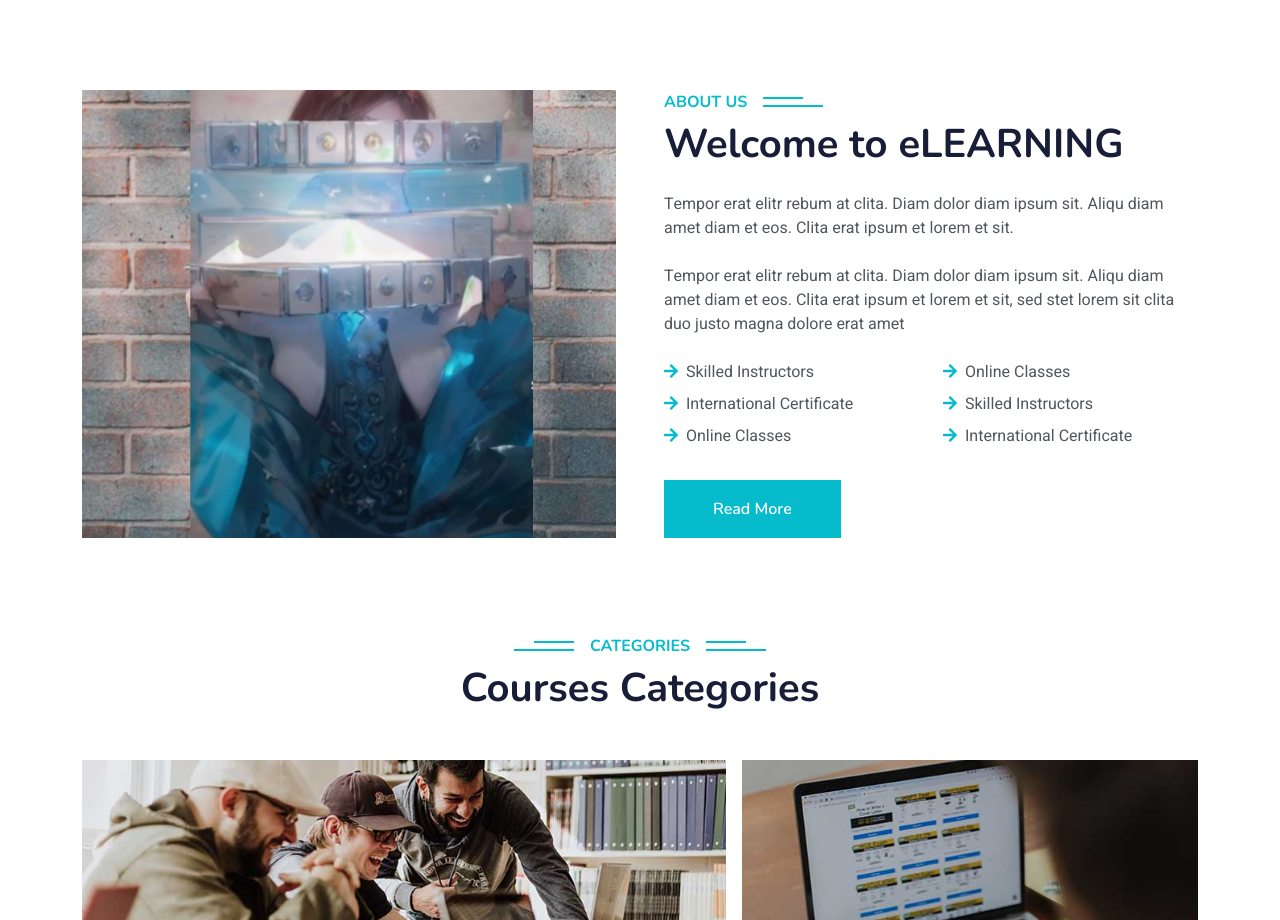
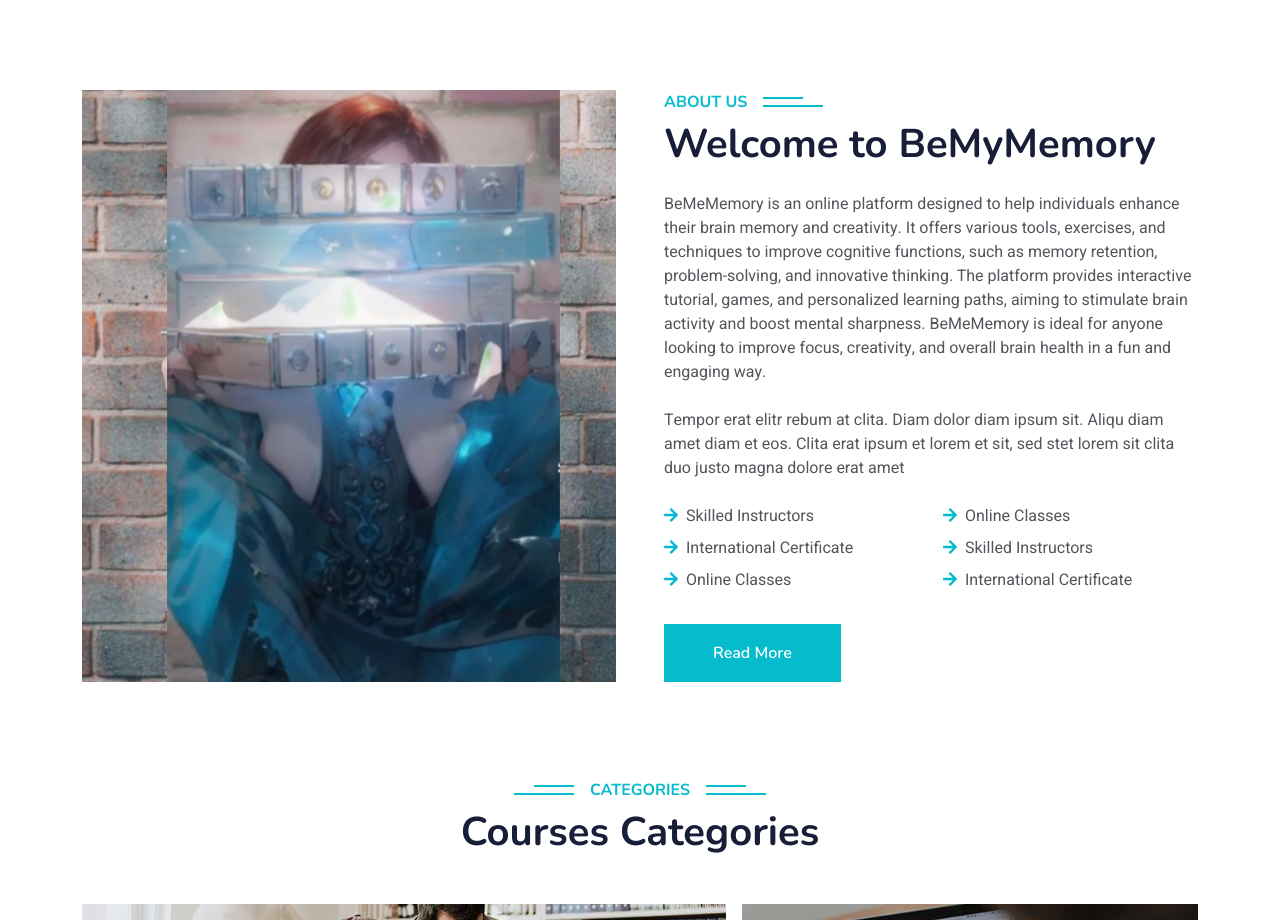
Before and after one commit to WilliamCharlesHoly/BeMyMemoryOnlineLearning, a plain HTML site: page index.html in a window 1280 px wide. Shown: the part 2220-3140 px from the top of the page. Drawn offline with nearby package versions, Linux system fonts and the light colour scheme.

Commit message:
Update index.html

```diff
--- a/index.html
+++ b/index.html
@@ -171,8 +171,8 @@
                 </div>
                 <div class="col-lg-6 wow fadeInUp" data-wow-delay="0.3s">
                     <h6 class="section-title bg-white text-start text-primary pe-3">About Us</h6>
-                    <h1 class="mb-4">Welcome to eLEARNING</h1>
-                    <p class="mb-4">Tempor erat elitr rebum at clita. Diam dolor diam ipsum sit. Aliqu diam amet diam et eos. Clita erat ipsum et lorem et sit.</p>
+                    <h1 class="mb-4">Welcome to BeMyMemory</h1>
+                    <p class="mb-4">  BeMeMemory is an online platform designed to help individuals enhance their brain memory and creativity. It offers various tools, exercises, and techniques to improve cognitive functions, such as memory retention, problem-solving, and innovative thinking. The platform provides interactive tutorial, games, and personalized learning paths, aiming to stimulate brain activity and boost mental sharpness. BeMeMemory is ideal for anyone looking to improve focus, creativity, and overall brain health in a fun and engaging way. </p>
                     <p class="mb-4">Tempor erat elitr rebum at clita. Diam dolor diam ipsum sit. Aliqu diam amet diam et eos. Clita erat ipsum et lorem et sit, sed stet lorem sit clita duo justo magna dolore erat amet</p>
                     <div class="row gy-2 gx-4 mb-4">
                         <div class="col-sm-6">
```
